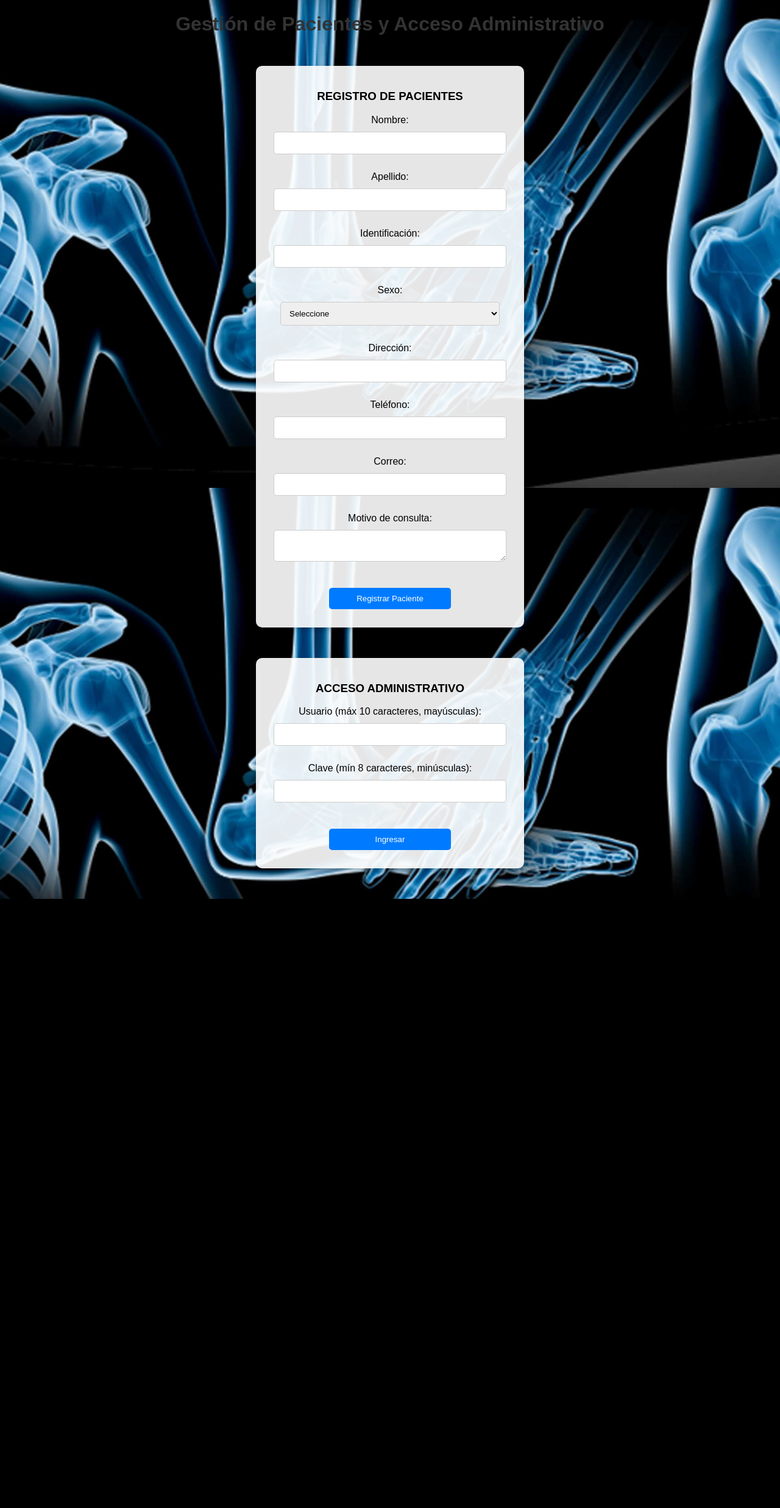
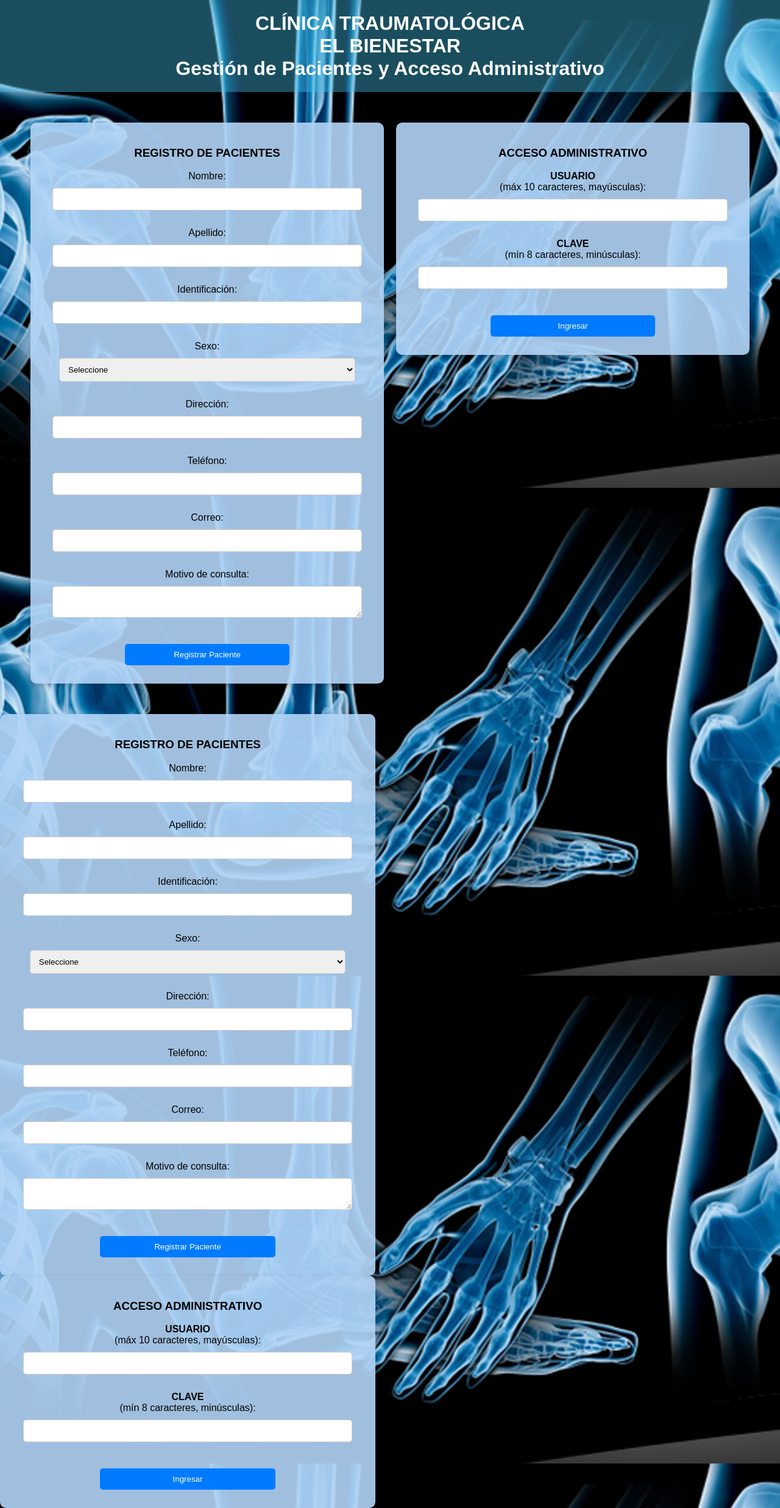
Before and after one commit to CNavia76/PHP, a PHP site: page /tarea7ejfinal.php in a window 1280 px wide. Shown: the whole page at 61% size. Before the commit the page ends 1474 px from the top, so only its background shows below. Run offline with PHP 8.4, Linux system fonts and the light colour scheme.

Commit message:
added modificación a la posición de ambos formularios

```diff
--- a/tareasiacc/SEMANA7/tarea7ejbase.php
+++ b/tareasiacc/SEMANA7/tarea7ejbase.php
@@ -15,7 +15,7 @@
 
         // Aquí se puede agregar código para guardar en base de datos
 
-        echo "Paciente registrado: $nombre $apellido";
+        echo "Paciente Registrado: $nombre $apellido";
     }
 
     // Procesar datos del formulario de acceso administrativo
@@ -61,7 +61,7 @@
 <!-- Formulario de acceso administrativo -->
 <form method="POST" action="">
     <h3>ACCESO ADMINISTRATIVO</h3>
-    Usuario (máx 10 caracteres, mayúsculas): <input type="text" name="usuario" maxlength="10" pattern="[A-Z]{1,10}" required><br>
-    Clave (mín 8 caracteres, minúsculas): <input type="password" name="clave" minlength="8" pattern="[a-z]{8,}" required><br>
+    <strong>USUARIO</strong><br> (máx 10 caracteres, mayúsculas): <input type="text" name="usuario" maxlength="10" pattern="[A-Z]{1,10}" required><br>
+    <strong>CLAVE</strong><br> (mín 8 caracteres, minúsculas): <input type="password" name="clave" minlength="8" pattern="[a-z]{8,}" required><br>
     <input type="submit" name="login" value="Ingresar">
 </form>
--- a/tareasiacc/SEMANA7/tarea7ejfinal.php
+++ b/tareasiacc/SEMANA7/tarea7ejfinal.php
@@ -3,11 +3,11 @@
 <head>
     <meta charset="UTF-8">
     <meta name="viewport" content="width=device-width, initial-scale=1.0">
-    <title>Gestión de Pacientes y Acceso Administrativo</title>
+    <title>CLÍNICA TRAUMATOLÓGICA "EL BIENESTAR"</title>
     <style>
         /* Estilo para la imagen de fondo */
         body {
-            background-image: url('traumatologia-1.jpg'); /* Cambia 'traumatologia.jpg' por la ruta de tu imagen */
+            background-image: url('traumatologia-1.jpg'); /* Cambia 'traumatologia-1.jpg' por la ruta de tu imagen */
             background-size: cover;
             background-position: center;
             background-attachment: fixed;
@@ -16,20 +16,35 @@
             padding: 0;
         }
 
-        /* Estilo para centrar el formulario */
+        /* Estilo para el header */
+        header {
+            background-color:rgb(65, 195, 238, 0.4); /* Celeste con transparencia */
+            padding: 20px;
+            text-align: center;
+        }
+
+        h1 {
+            margin: 0;
+            color: #fff; /* Letras título en blanco */
+        }
+
+        /* Contenedor para los formularios en dos columnas */
+        .form-container {
+            display: flex;
+            justify-content: space-around; /* Espacio entre las columnas */
+            align-items: flex-start; /* Alinear ambos formularios en la parte superior */
+            margin: 50px auto;
+            max-width: 1200px;
+        }
+
+        /* Estilo para los formularios */
         form {
-            background-color: rgba(255, 255, 255, 0.9); /* Fondo blanco semitransparente */
+            background-color: hsla(210, 81.20%, 83.30%, 0.90); /* Fondo blanco semitransparente */
             padding: 20px;
             border-radius: 10px;
             box-shadow: 0 4px 8px rgba(0, 0, 0, 0.2);
-            max-width: 400px;
-            margin: 50px auto; /* Centrar el formulario */
+            width: 45%; /* Ancho de cada formulario */
             text-align: center; /* Centrar el contenido del formulario */
-        }
-
-        h1 {
-            text-align: center;
-            color: #333;
         }
 
         input, select, textarea {
@@ -58,7 +73,38 @@
     </style>
 </head>
 <body>
-    <h1>Gestión de Pacientes y Acceso Administrativo</h1>
+    <header>
+        <h1>CLÍNICA TRAUMATOLÓGICA<br>EL BIENESTAR<br>Gestión de Pacientes y Acceso Administrativo</h1>
+    </header>
+
+    <div class="form-container">
+        <!-- Formulario de registro de pacientes -->
+        <form method="POST" action="">
+            <h3>REGISTRO DE PACIENTES</h3>
+            Nombre: <input type="text" name="nombre" required><br>
+            Apellido: <input type="text" name="apellido" required><br>
+            Identificación: <input type="text" name="identificacion" required><br>
+            Sexo:
+            <select name="sexo" required>
+                <option value="">Seleccione</option>
+                <option value="Masculino">Masculino</option>
+                <option value="Femenino">Femenino</option>
+            </select><br>
+            Dirección: <input type="text" name="direccion" required><br>
+            Teléfono: <input type="tel" name="telefono" required><br>
+            Correo: <input type="email" name="correo" required><br>
+            Motivo de consulta: <textarea name="motivo" required></textarea><br>
+            <input type="submit" name="registro_paciente" value="Registrar Paciente">
+        </form>
+
+        <!-- Formulario de acceso administrativo -->
+        <form method="POST" action="">
+            <h3>ACCESO ADMINISTRATIVO</h3>
+             <strong>USUARIO</strong><br> (máx 10 caracteres, mayúsculas): <input type="text" name="usuario" maxlength="10" pattern="[A-Z]{1,10}" required><br>
+            <strong>CLAVE</strong><br> (mín 8 caracteres, minúsculas): <input type="password" name="clave" minlength="8" pattern="[a-z]{8,}" required><br>
+            <input type="submit" name="login" value="Ingresar">
+        </form>
+    </div>
 
     <?php
     // Incluir el archivo PHP con la lógica
```
